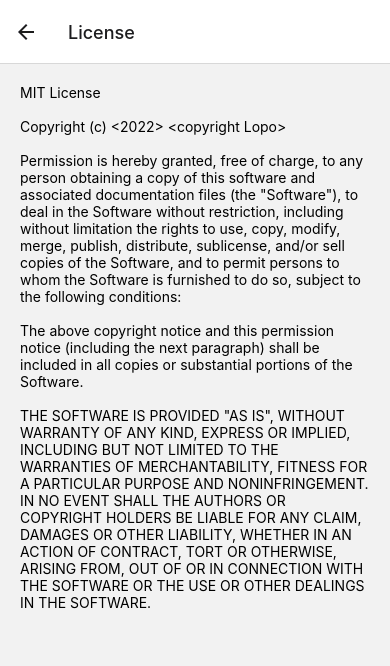
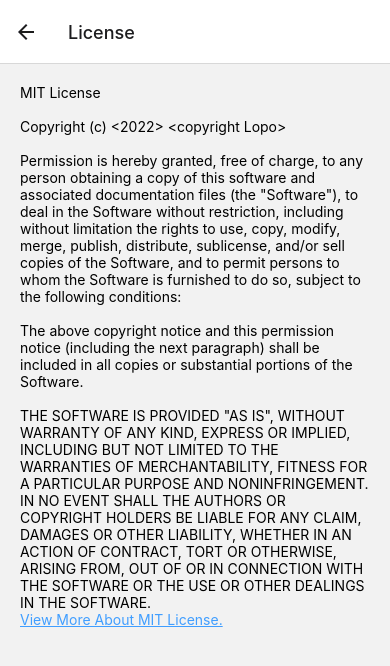
Before and after one commit to lopo12123/cost-recoder, a React Native app: screen /License in a window 390 px wide. Shown: the top 666 px of the page. Built offline with nearby package versions, Linux system fonts and the light colour scheme.

Commit message:
feat: add a link of mit

```diff
--- a/src/views/License.tsx
+++ b/src/views/License.tsx
@@ -1,9 +1,9 @@
 import React from "react";
 
-import { ScrollView, StyleSheet, Text, View } from "react-native";
+import { ScrollView, StyleSheet, Text, View, Linking } from "react-native";
 
 const styles = StyleSheet.create({
-    License: {
+    container: {
         flex: 1,
         padding: 20,
     }
@@ -17,14 +17,32 @@ const mitText = "MIT License\n" +
     "\n" +
     "The above copyright notice and this permission notice (including the next paragraph) shall be included in all copies or substantial portions of the Software.\n" +
     "\n" +
-    "THE SOFTWARE IS PROVIDED \"AS IS\", WITHOUT WARRANTY OF ANY KIND, EXPRESS OR IMPLIED, INCLUDING BUT NOT LIMITED TO THE WARRANTIES OF MERCHANTABILITY, FITNESS FOR A PARTICULAR PURPOSE AND NONINFRINGEMENT. IN NO EVENT SHALL THE AUTHORS OR COPYRIGHT HOLDERS BE LIABLE FOR ANY CLAIM, DAMAGES OR OTHER LIABILITY, WHETHER IN AN ACTION OF CONTRACT, TORT OR OTHERWISE, ARISING FROM, OUT OF OR IN CONNECTION WITH THE SOFTWARE OR THE USE OR OTHER DEALINGS IN THE SOFTWARE."
+    "THE SOFTWARE IS PROVIDED \"AS IS\", WITHOUT WARRANTY OF ANY KIND, EXPRESS OR IMPLIED, INCLUDING BUT NOT LIMITED TO THE WARRANTIES OF MERCHANTABILITY, FITNESS FOR A PARTICULAR PURPOSE AND NONINFRINGEMENT. IN NO EVENT SHALL THE AUTHORS OR COPYRIGHT HOLDERS BE LIABLE FOR ANY CLAIM, DAMAGES OR OTHER LIABILITY, WHETHER IN AN ACTION OF CONTRACT, TORT OR OTHERWISE, ARISING FROM, OUT OF OR IN CONNECTION WITH THE SOFTWARE OR THE USE OR OTHER DEALINGS IN THE SOFTWARE.\n"
 
 const License = () => {
     return (
-        <View style={styles.License}>
+        <View style={styles.container}>
             <ScrollView>
                 <Text>
                     { mitText }
+                </Text>
+                <Text style={{ color: '#409eff', textDecorationLine: 'underline' }}
+                      onPress={() => {
+                          const url = 'https://spdx.org/licenses/MIT'
+                          Linking.canOpenURL(url)
+                              .then((support) => {
+                                  if(!support) {
+                                      console.log('not support');
+                                  }
+                                  else {
+                                      return Linking.openURL(url);
+                                  }
+                              })
+                              .catch((err) => {
+                                  if(err) console.log(err);
+                              })
+                      }}>
+                    View More About MIT License.
                 </Text>
             </ScrollView>
         </View>
```
